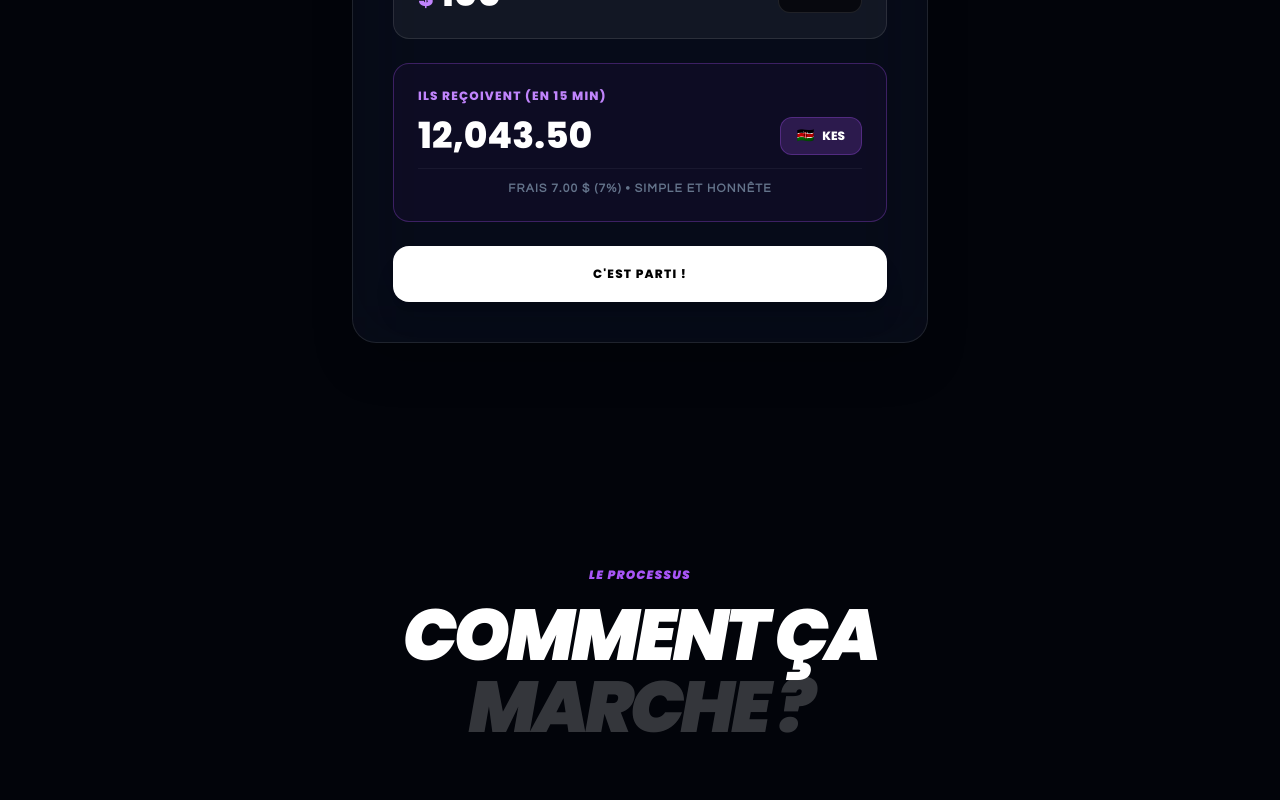
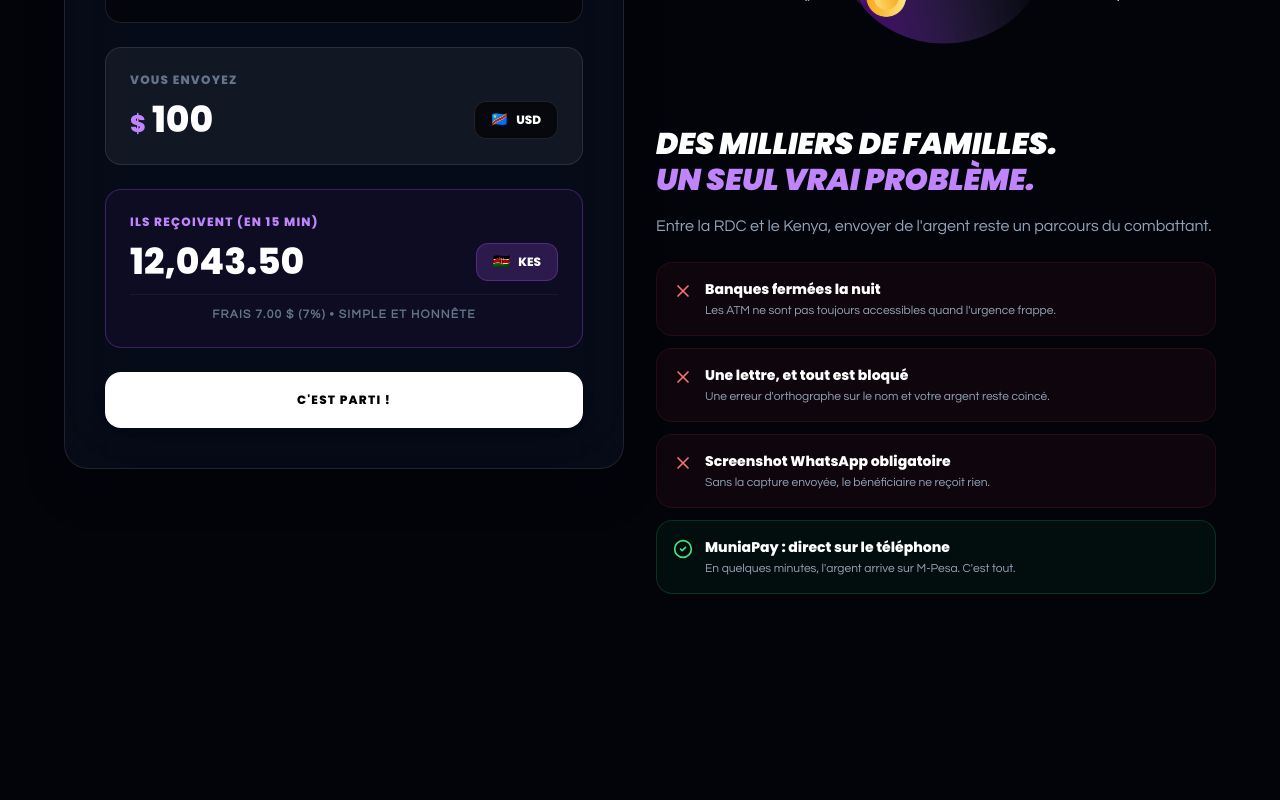
Before and after one commit to bred9702-svg/muniapay-frontend, a React (Vite) app: page / in a window 1280 px wide. Shown: the part 1260-2060 px from the top of the page. Built offline with nearby package versions, Linux system fonts and the light colour scheme.

Commit message:
Update App.jsx

```diff
--- a/src/App.jsx
+++ b/src/App.jsx
@@ -197,7 +197,10 @@ body { overflow-x: hidden; max-width: 100vw; }
 
      <section className="py-12 md:py-24 relative" id="calculateur">
   <div className="container mx-auto px-4">
-          <div className="max-w-xl mx-auto glass-card p-6 md:p-10 rounded-3xl shadow-2xl border border-white/20">
+    <div className="grid lg:grid-cols-2 gap-8 max-w-6xl mx-auto items-center">
+
+      {/* CALCULATEUR À GAUCHE */}
+      <div className="glass-card p-6 md:p-10 rounded-3xl shadow-2xl border border-white/20">
         <div className="space-y-6 text-white">
           <div className="flex items-center justify-between bg-black/50 p-5 rounded-2xl border border-white/10">
             <div className="flex flex-col">
@@ -250,6 +253,57 @@ body { overflow-x: hidden; max-width: 100vw; }
           <button onClick={() => { setShowModal(true); setError(''); setFormErrors({}); }} className="w-full py-5 bg-white text-black rounded-2xl font-heading font-black text-xs uppercase tracking-widest shadow-xl hover:bg-slate-200 transition-all">
             C'est parti !
           </button>
+        </div>
+      </div>
+
+      {/* STORYTELLING À DROITE */}
+      <div className="space-y-6">
+        <img src="/illustration.png" alt="Transfert Congo-Kenya" className="w-full max-w-md mx-auto" />
+
+        <div>
+          <h3 className="text-2xl md:text-3xl font-heading font-black text-white uppercase italic mb-4">
+            Des milliers de familles. <br />
+            <span className="text-purple-400">Un seul vrai problème.</span>
+          </h3>
+          <p className="text-slate-400 text-sm md:text-base mb-6 leading-relaxed">
+            Entre la RDC et le Kenya, envoyer de l'argent reste un parcours du combattant.
+          </p>
+        </div>
+
+        <div className="space-y-3">
+          <div className="flex items-start gap-3 p-4 bg-red-500/5 border border-red-500/10 rounded-2xl">
+            <X className="w-5 h-5 text-red-400 flex-shrink-0 mt-0.5" />
+            <div>
+              <p className="text-sm font-heading font-black text-white">Banques fermées la nuit</p>
+              <p className="text-xs text-slate-400 mt-1">Les ATM ne sont pas toujours accessibles quand l'urgence frappe.</p>
+            </div>
+          </div>
+
+          <div className="flex items-start gap-3 p-4 bg-red-500/5 border border-red-500/10 rounded-2xl">
+            <X className="w-5 h-5 text-red-400 flex-shrink-0 mt-0.5" />
+            <div>
+              <p className="text-sm font-heading font-black text-white">Une lettre, et tout est bloqué</p>
+              <p className="text-xs text-slate-400 mt-1">Une erreur d'orthographe sur le nom et votre argent reste coincé.</p>
+            </div>
+          </div>
+
+          <div className="flex items-start gap-3 p-4 bg-red-500/5 border border-red-500/10 rounded-2xl">
+            <X className="w-5 h-5 text-red-400 flex-shrink-0 mt-0.5" />
+            <div>
+              <p className="text-sm font-heading font-black text-white">Screenshot WhatsApp obligatoire</p>
+              <p className="text-xs text-slate-400 mt-1">Sans la capture envoyée, le bénéficiaire ne reçoit rien.</p>
+            </div>
+          </div>
+
+          <div className="flex items-start gap-3 p-4 bg-green-500/5 border border-green-500/20 rounded-2xl">
+            <CheckCircle2 className="w-5 h-5 text-green-400 flex-shrink-0 mt-0.5" />
+            <div>
+              <p className="text-sm font-heading font-black text-white">MuniaPay : direct sur le téléphone</p>
+              <p className="text-xs text-slate-400 mt-1">En quelques minutes, l'argent arrive sur M-Pesa. C'est tout.</p>
+            </div>
+          </div>
+        </div>
+
       </div>
     </div>
   </div>
```
Lines whose indentation alone changed are shown as unchanged.
